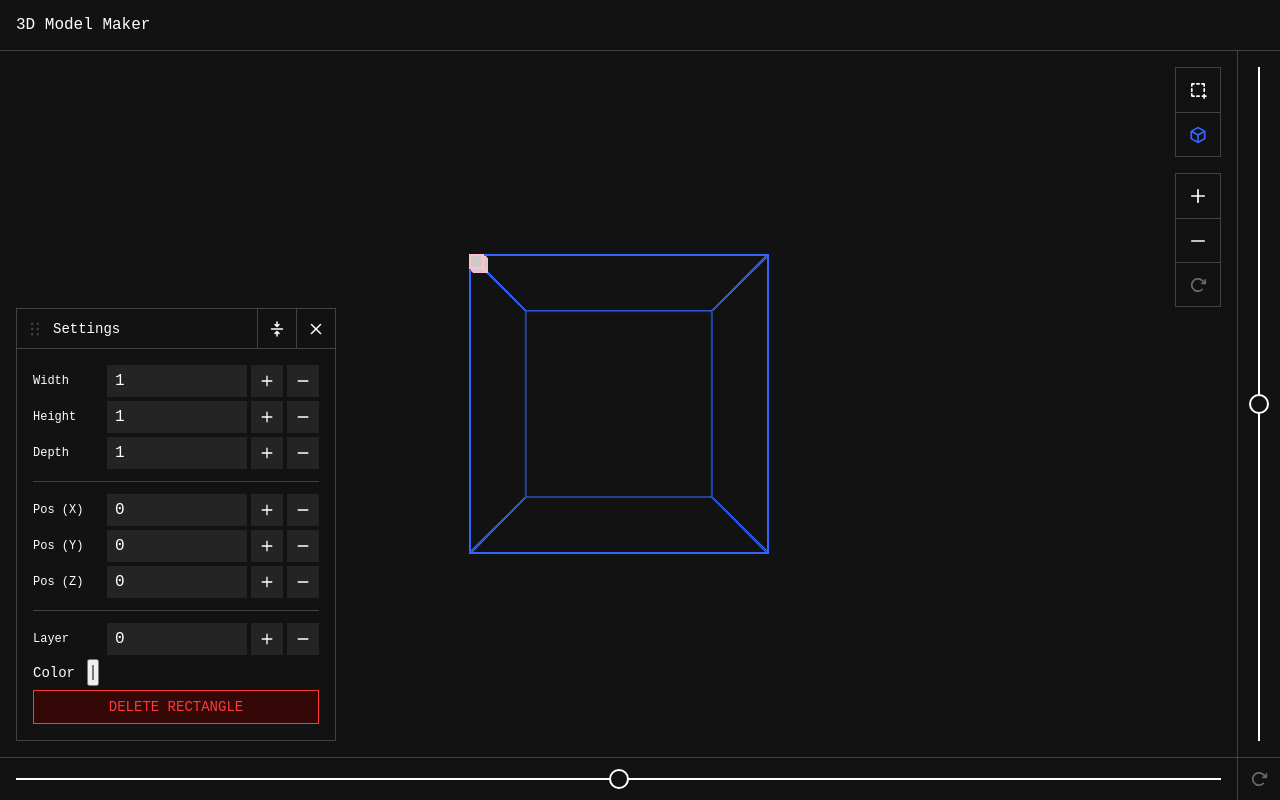
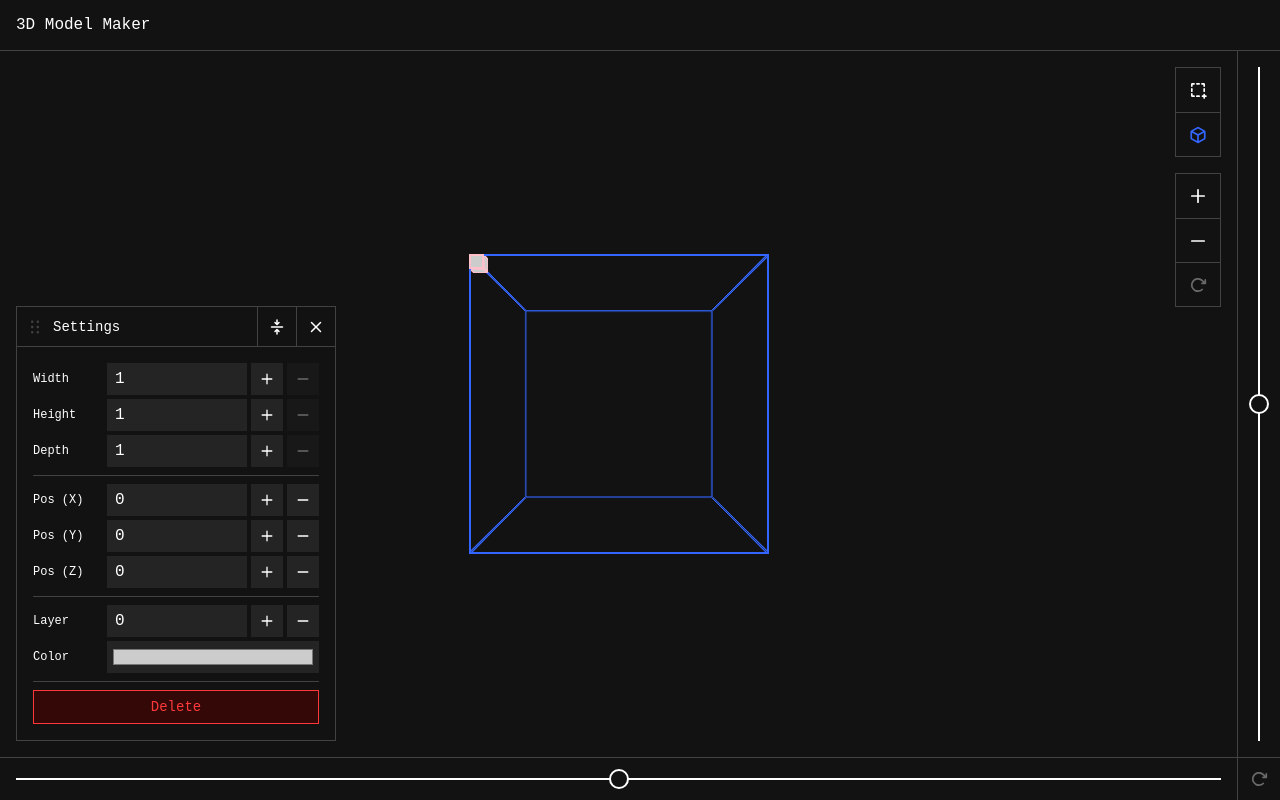
Before and after one commit to alexerlandsson/3d-model-maker, a Next.js app: page / in a window 1280 px wide. Both pictures are taken after a click on the button "Add rectangle". Built offline with nearby package versions, Linux system fonts and the light colour scheme.

Commit message:
Update design of Toolbar

```diff
--- a/src/components/Button/Button.module.scss
+++ b/src/components/Button/Button.module.scss
@@ -15,7 +15,6 @@
   font-family: var(--font-family);
   font-size: var(--font-size-small);
   text-align: center;
-  text-transform: uppercase;
   background-color: var(--_button-bg);
   color: var(--_button-text);
   border: 1px solid var(--_button-border-color);
--- a/src/components/Toolbar/Toolbar.module.scss
+++ b/src/components/Toolbar/Toolbar.module.scss
@@ -79,6 +79,7 @@
 
 .body {
   padding: size(16);
+  cursor: default;
 }
 
 .bodyMinimized {
--- a/src/containers/RectControls/RectControlFieldset.tsx
+++ b/src/containers/RectControls/RectControlFieldset.tsx
@@ -27,6 +27,10 @@ export const RectControlFieldset: React.FC<RectControlFieldsetProps> = ({
   onChange,
   allowNegative = true,
 }) => {
+  const currentValue = value || defaultValue;
+  const isAtMin = currentValue <= min;
+  const isAtMax = currentValue >= max;
+
   const handleIncrement = () => {
     onChange(field, (value || defaultValue) + 1);
   };
@@ -50,11 +54,21 @@ export const RectControlFieldset: React.FC<RectControlFieldsetProps> = ({
         onFocus={(e) => e.target.select()}
         className={styles.input}
       />
-      <button title={increaseTitle} onClick={handleIncrement} className={styles.stepButton}>
+      <button
+        title={increaseTitle}
+        onClick={handleIncrement}
+        className={styles.stepButton}
+        disabled={isAtMax}
+      >
         <span className="sr-only">{increaseTitle}</span>
         <Plus weight="bold" className="icon" aria-hidden="true" />
       </button>
-      <button title={decreaseTitle} onClick={handleDecrement} className={styles.stepButton}>
+      <button
+        title={decreaseTitle}
+        onClick={handleDecrement}
+        className={styles.stepButton}
+        disabled={isAtMin}
+      >
         <span className="sr-only">{decreaseTitle}</span>
         <Minus weight="bold" className="icon" aria-hidden="true" />
       </button>
--- a/src/containers/RectControls/RectControls.module.scss
+++ b/src/containers/RectControls/RectControls.module.scss
@@ -20,6 +20,10 @@
   padding: 0;
   margin: 0;
   border: none;
+}
+
+.fieldsetSingleInput {
+  grid-template-columns: size(70) 1fr;
 }
 
 .label {
@@ -49,6 +53,11 @@
     cursor: not-allowed;
     opacity: 0.37;
   }
+}
+
+.inputColor {
+  composes: input;
+  padding: size(4);
 }
 
 .stepButton {
@@ -82,5 +91,5 @@
   height: size(1);
   border: none;
   background-color: var(--color-border);
-  margin: size(8) 0;
+  margin: size(4) 0;
 }
--- a/src/containers/RectControls/index.tsx
+++ b/src/containers/RectControls/index.tsx
@@ -7,6 +7,7 @@ import { useModel } from "@/providers/ModelProvider";
 import { Button } from "@/components/Button";
 import { RectControlFieldset } from "./RectControlFieldset";
 import styles from "./RectControls.module.scss";
+import clsx from "clsx";
 
 export const RectControls: React.FC = () => {
   const [isDeleteDialogOpen, setIsDeleteDialogOpen] = useState(false);
@@ -64,7 +65,7 @@ export const RectControls: React.FC = () => {
           <RectControlFieldset
             legend="Width"
             value={activeRect.width}
-            min={0}
+            min={1}
             max={100}
             field="width"
             defaultValue={1}
@@ -77,7 +78,7 @@ export const RectControls: React.FC = () => {
           <RectControlFieldset
             legend="Height"
             value={activeRect.height}
-            min={0}
+            min={1}
             max={100}
             field="height"
             defaultValue={1}
@@ -90,7 +91,7 @@ export const RectControls: React.FC = () => {
           <RectControlFieldset
             legend="Depth"
             value={activeRect.depth}
-            min={0}
+            min={1}
             max={100}
             field="depth"
             defaultValue={1}
@@ -152,29 +153,28 @@ export const RectControls: React.FC = () => {
             onChange={handleChange}
           />
 
-          <div
-            style={{
-              display: "grid",
-              gridTemplateColumns: "auto 1fr",
-              alignItems: "center",
-              gap: "8px 12px",
-            }}
-          >
-            <label>Color</label>
+          <fieldset className={clsx(styles.fieldset, styles.fieldsetSingleInput)}>
+            <legend className="sr-only">Color</legend>
+            <span aria-hidden="true" className={styles.label}>
+              Color
+            </span>
             <input
               type="color"
               value={activeRect.color || "#000000"}
               onChange={(e) => handleChange("color", e.target.value)}
-              style={{ width: "100%" }}
+              className={styles.inputColor}
             />
-          </div>
+          </fieldset>
+
+          <hr className={styles.separator} />
+
           <Button
             onClick={handleDelete}
             title="Delete rectangle"
             variant="critical"
             fullWidth
           >
-            Delete rectangle
+            Delete
           </Button>
         </div>
       </Toolbar>
```
Also changed, not shown: src/containers/RectControls/RectControlFiledset.tsx (deleted).
